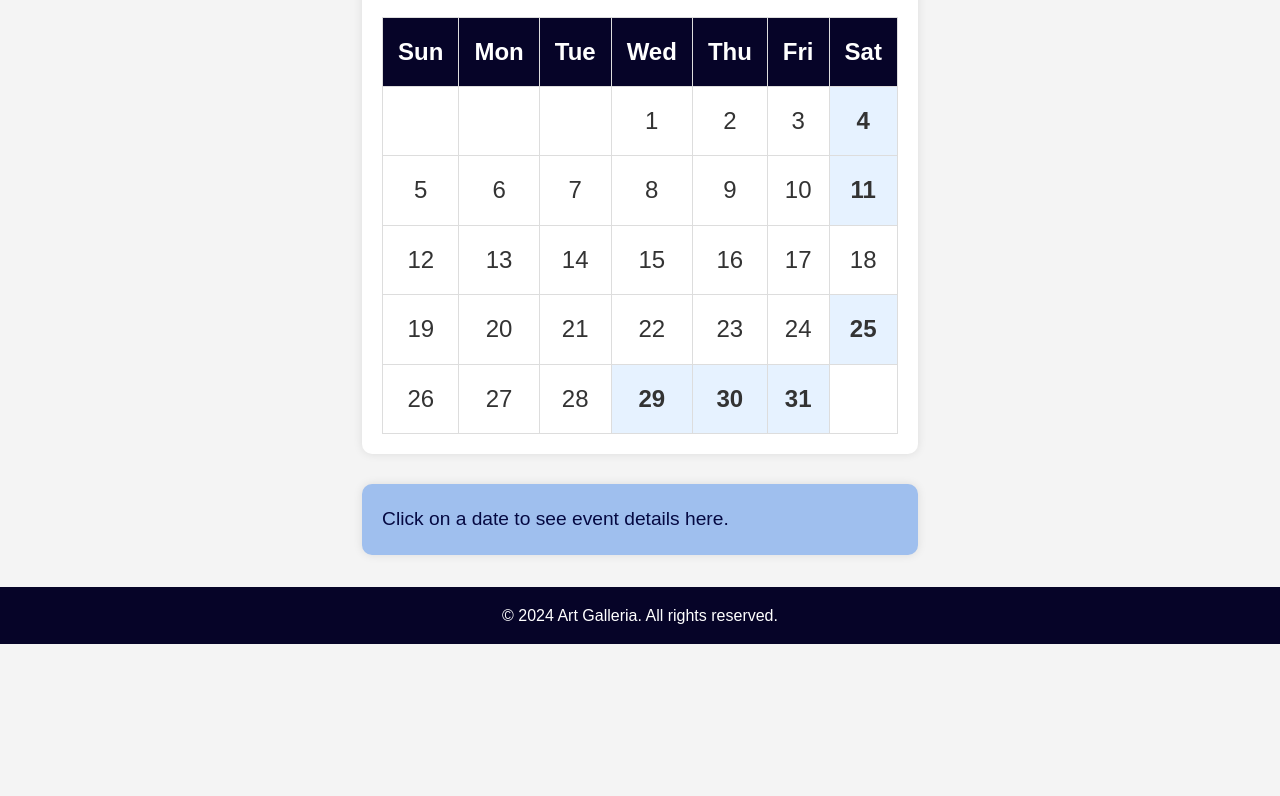
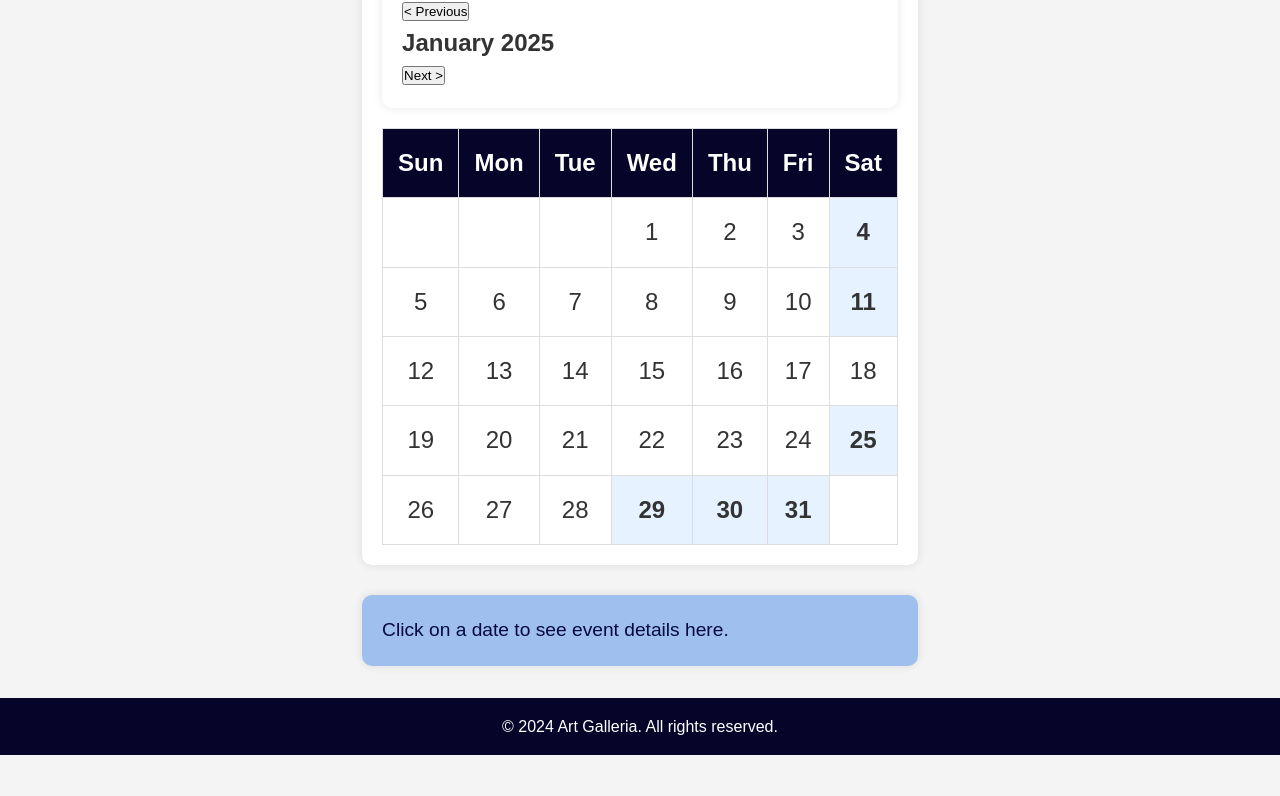
Before and after one commit to Jlaonlna/Art__Galleria, a plain HTML site: page Events.html in a window 1280 px wide. Shown: the part 327-1123 px from the top of the page. Before the commit the page ends 1031 px from the top, so only its background shows below. Drawn offline with Linux system fonts and the light colour scheme.

Commit message:
Update Events.html

```diff
--- a/Events.html
+++ b/Events.html
@@ -111,10 +111,12 @@
     <main class="content">
         <h1>Upcoming Events</h1>
         <div class="calendar">
-            <div class="calendar-header">
+            <div class="calendar-container">
+    <div class="calendar">
                 <button id="prevMonth">&lt; Previous</button>
                 <h2 id="currentMonth">December 2024</h2>
                 <button id="nextMonth">Next &gt;</button>
+            </div>
             </div>
             <table>
                 <thead>
```
